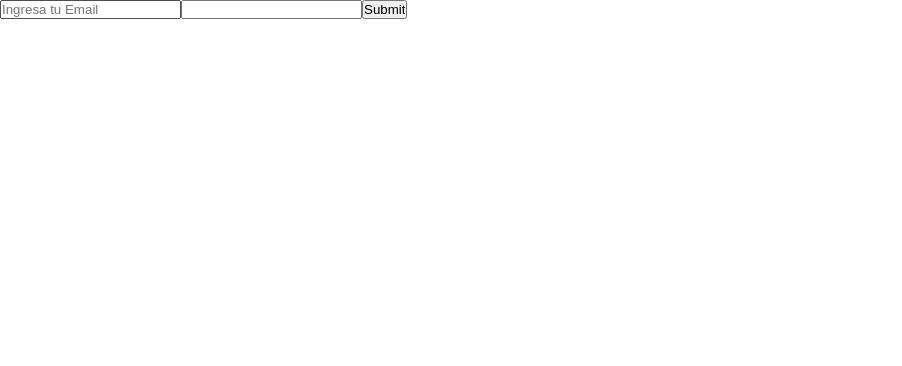
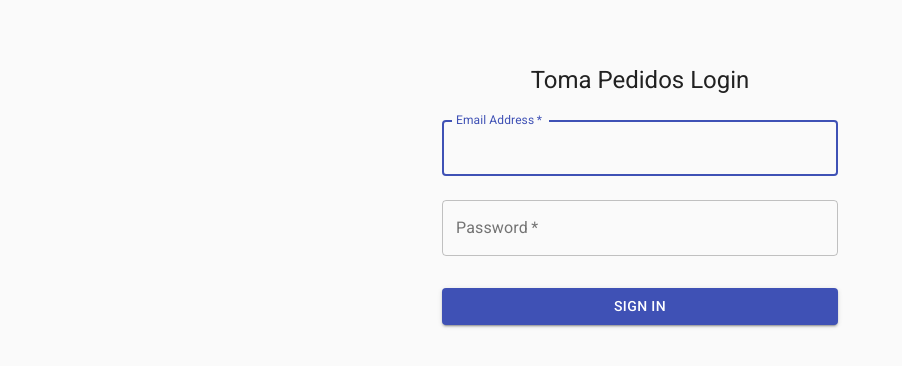
Before and after one commit to Joseduardo25/tomapedidos, a React (Create React App) app: page /login in a window 1280 px wide. Shown: the top 366 px of the page, without its empty margins (0-902 px from the left). Built offline with nearby package versions, Linux system fonts and the light colour scheme.

Commit message:
Login con material IU

```diff
--- a/src/pages/login/index.jsx
+++ b/src/pages/login/index.jsx
@@ -1,7 +1,25 @@
+import { Button, Container, CssBaseline, makeStyles, TextField, Typography } from '@material-ui/core'
 import React from 'react';
 import { useForm } from 'react-hook-form';
 
+const useStyles = makeStyles((theme) => ({
+  paper: {
+    marginTop: theme.spacing(8),
+    display: 'flex',
+    flexDirection: 'column',
+    alignItems: 'center',
+  },
+  form: {
+    width: '100%', // Fix IE 11 issue.
+    marginTop: theme.spacing(1),
+  },
+  submit: {
+    margin: theme.spacing(3, 0, 2),
+  },
+}));
+
 function Login() {
+  const classes = useStyles()
   const { register, handleSubmit, formState: { errors } } = useForm()
 
   const onSubmit = (data) => {
@@ -9,24 +27,52 @@ function Login() {
   }
 
   return (
+    <Container component="main" maxWidth="xs">
+      <CssBaseline />
+      <div className={classes.paper}>
+        <Typography component="h1" variant="h5">
+          Toma Pedidos Login
+        </Typography>
+        <form onSubmit={handleSubmit(onSubmit)} className={classes.form} noValidate>
+          <TextField
+            variant="outlined"
+            margin="normal"
+            required
+            fullWidth
+            id="email"
+            label="Email Address"
+            name="email"
+            autoComplete="email"
+            autoFocus
+            {...register('email', { required: true })}
+          />
+          {errors.email && <span>Email es requerido</span>}
+          <TextField
+            variant="outlined"
+            margin="normal"
+            required
+            fullWidth
+            name="password"
+            label="Password"
+            type="password"
+            id="password"
+            autoComplete="current-password"
+            {...register('password', { required: true })}
+          />
+          {errors.password && <span>Password es requerido</span>}
 
-    <form onSubmit={handleSubmit(onSubmit)}>
-
-      <input
-        name='email'
-        type='email'
-        placeholder='Ingresa tu Email'
-        {...register('email', { required: true })}
-      />
-      {errors.email && <span>Password es requerido</span>}
-      <input
-        name='password'
-        type='password'
-        {...register('password', { required: true })}
-      />
-      {errors.password && <span>Password es requerido</span>}
-      <input type="submit" />
-    </form>
+          <Button
+            type="submit"
+            fullWidth
+            variant="contained"
+            color="primary"
+            className={classes.submit}
+          >
+            Sign In
+          </Button>
+        </form>
+      </div>
+    </Container>
   )
 }
 
```
